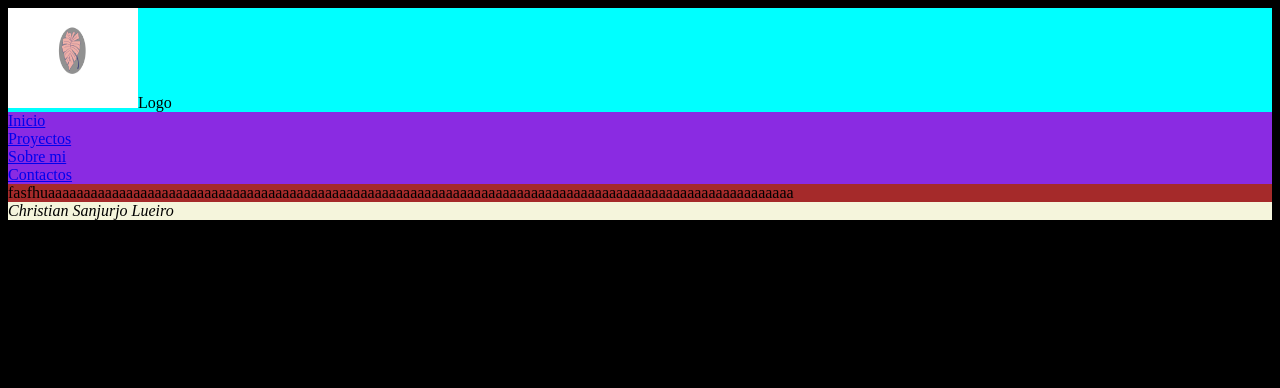
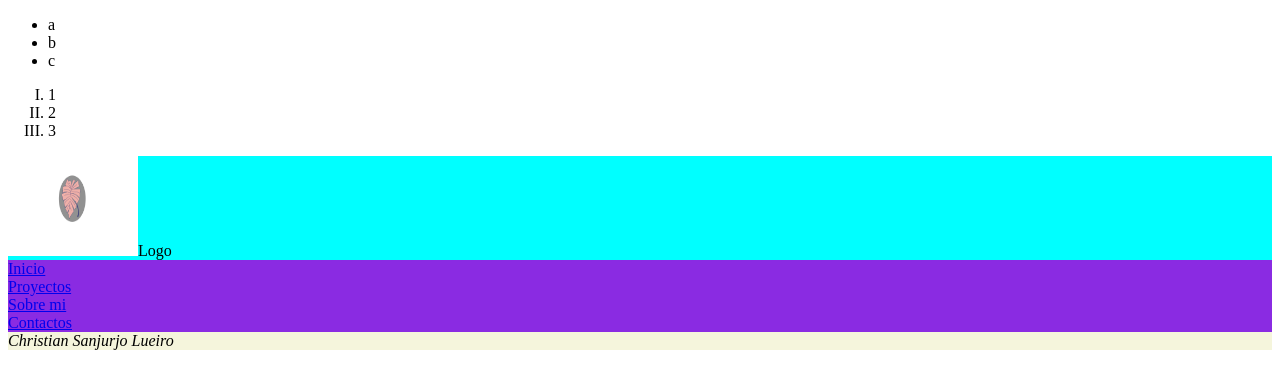
Before and after one commit to SKMonarch/HTML5-CSS, a plain HTML site: page web-SKM/index.html in a window 1280 px wide. Drawn offline with Linux system fonts and the light colour scheme; files whose address does not match are found by name.

Commit message:
Update listas

```diff
--- a/web-SKM/header.css
+++ b/web-SKM/header.css
@@ -1,5 +1,5 @@
 body{
-    background-color: black;
+    background-color: white;
 
 }
 
@@ -12,7 +12,7 @@ nav{
 
 
 section{
-    background-color: brown;
+    background-color: white;
 }
 
 footer{
--- a/web-SKM/index.html
+++ b/web-SKM/index.html
@@ -7,6 +7,16 @@
     <title>SKM Development</title>
 </head>
 <body>
+    <ul>
+        <li>a</li>
+        <li>b</li>
+        <li>c</li>
+    </ul>
+    <ol type="I">
+        <li>1</li>
+        <li>2</li>
+        <li>3</li>
+    </ol>
     <header>
         <img src="/home/tux/Escritorio/HTML5-CSS/assets/img/Diseño sin título.png" width=130 height=100 >Logo</img>
         <div>
@@ -17,9 +27,8 @@
         </div>
     </header>
     <section>
-        <article>
-            fasfhuaaaaaaaaaaaaaaaaaaaaaaaaaaaaaaaaaaaaaaaaaaaaaaaaaaaaaaaaaaaaaaaaaaaaaaaaaaaaaaaaaaaaaaaaaaaaaaaaaaaaaaaaa
-        </article>
+    <article>
+    </article>
     </section>
     <footer>
         <address>Christian Sanjurjo Lueiro</address>
```
